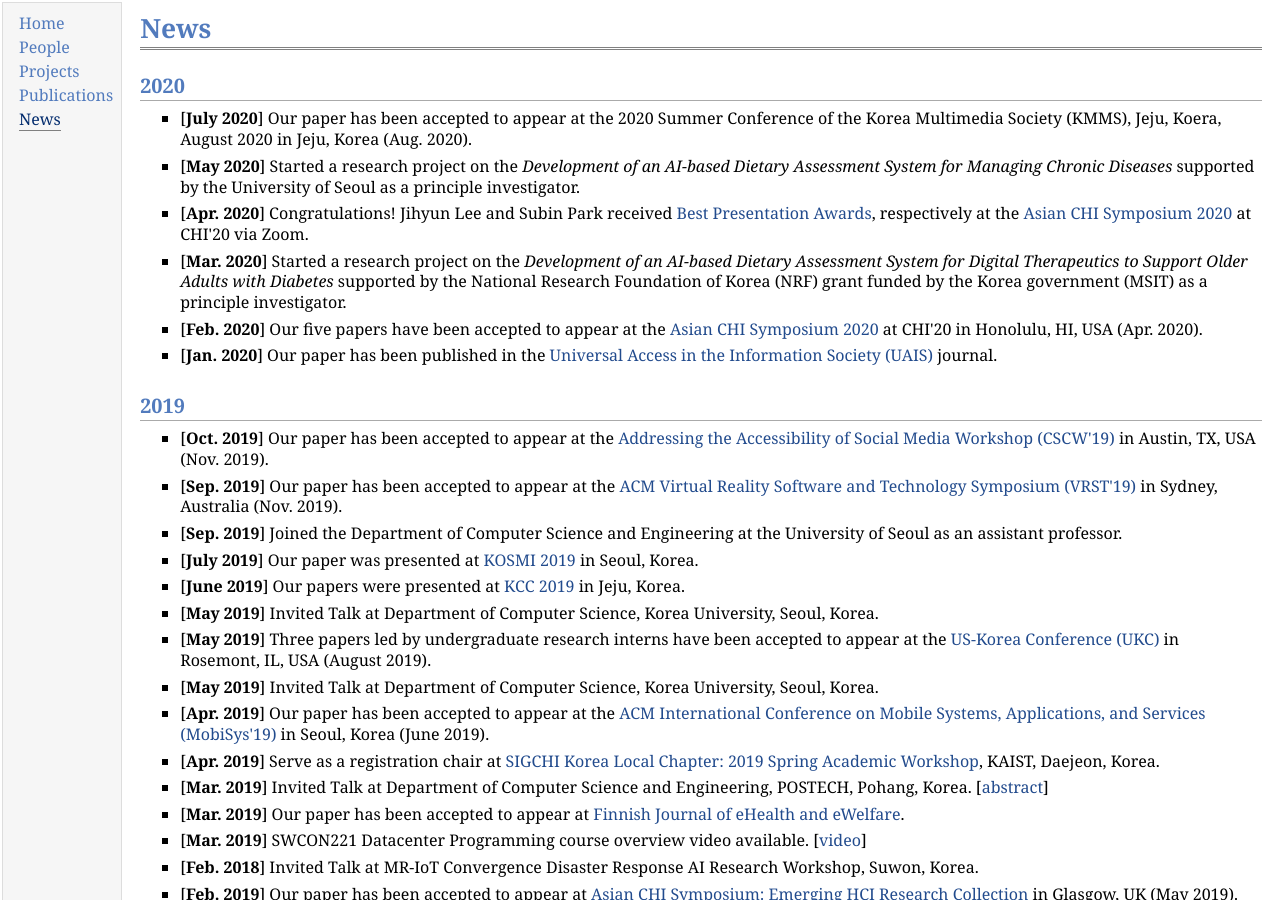
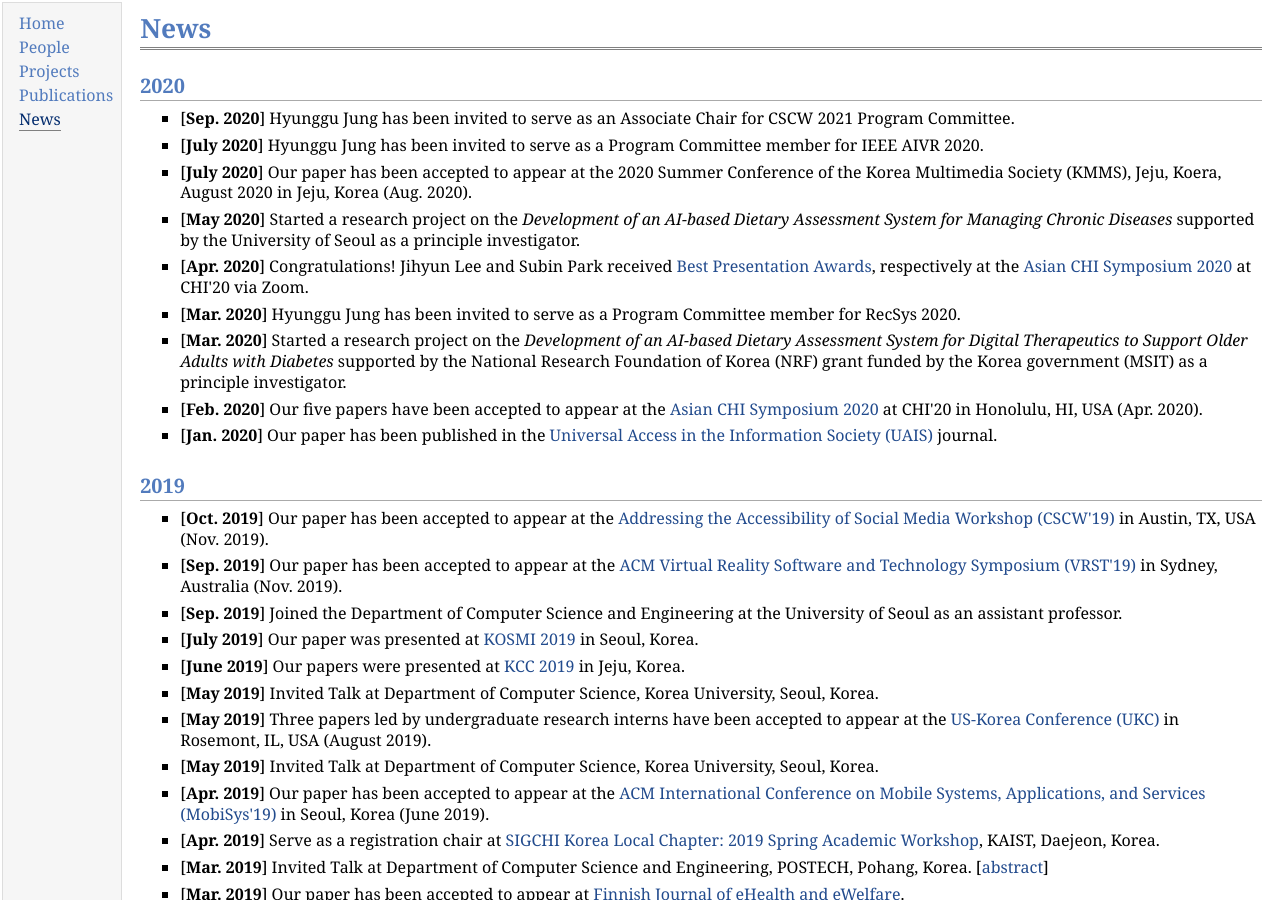
Before and after one commit to hcail/hcail-backup.github.io, a Jekyll site: the page news/news.html, which Jekyll copies as it is, in a window 1280 px wide and 900 px high. Built offline with Jekyll 4.4.1, drawn with Linux system fonts in a browser that asks for light colours.

Commit message:
news sungmin

```diff
--- a/index.html
+++ b/index.html
@@ -59,6 +59,10 @@
 </div></div>
 <h2>What's new?</h2>
 <ul>
+  <li><p>[<b>Sep. 2020</b>] Hyunggu Jung has been invited to serve as an Associate Chair for CSCW 2021 Program Committee.</p>
+  </li>
+  <li><p>[<b>July 2020</b>] Hyunggu Jung has been invited to serve as a Program Committee member for IEEE AIVR 2020.</p>
+  </li>
   <li><p>[<b>July 2020</b>] Our paper has been accepted to appear at the 2020 Summer Conference of the Korea Multimedia Society (KMMS), Jeju, Koera, August 2020 in Jeju, Korea (Aug. 2020).</p>
   </li>
   <li><p>[<b>May 2020</b>] Started a research project on the <i>Development of an AI-based Dietary Assessment System for Managing Chronic Diseases </i>
@@ -67,6 +71,8 @@
 <li><p>[<b>Apr. 2020</b>] Congratulations! Jihyun Lee and Subin Park received
   <a href="https://asian-chi.github.io/2020/awards/">Best Presentation Awards</a>, respectively at the
   <a href="https://asian-chi.github.io/2020/program/">Asian CHI Symposium 2020</a> at CHI'20 via Zoom.</p>
+</li>
+<li><p>[<b>Mar. 2020</b>] Hyunggu Jung has been invited to serve as a Program Committee member for RecSys 2020.</p>
 </li>
     <li><p>[<b>Mar. 2020</b>] Started a research project on the <i>Development of an AI-based Dietary Assessment System for Digital Therapeutics to Support Older Adults with Diabetes </i>
 supported by the National Research Foundation of Korea (NRF) grant funded by the Korea government (MSIT) as a principle investigator.</p>
--- a/news/news.html
+++ b/news/news.html
@@ -23,6 +23,10 @@
   </div>
   <h2>2020</h2>
   <ul>
+    <li><p>[<b>Sep. 2020</b>] Hyunggu Jung has been invited to serve as an Associate Chair for CSCW 2021 Program Committee.</p>
+    </li>
+    <li><p>[<b>July 2020</b>] Hyunggu Jung has been invited to serve as a Program Committee member for IEEE AIVR 2020.</p>
+    </li>
     <li><p>[<b>July 2020</b>] Our paper has been accepted to appear at the 2020 Summer Conference of the Korea Multimedia Society (KMMS), Jeju, Koera, August 2020 in Jeju, Korea (Aug. 2020).</p>
     </li>
     <li><p>[<b>May 2020</b>] Started a research project on the <i>Development of an AI-based Dietary Assessment System for Managing Chronic Diseases </i>
@@ -32,7 +36,9 @@
     <a href="https://asian-chi.github.io/2020/awards/">Best Presentation Awards</a>, respectively at the
     <a href="https://asian-chi.github.io/2020/program/">Asian CHI Symposium 2020</a> at CHI'20 via Zoom.</p>
   </li>
-      <li><p>[<b>Mar. 2020</b>] Started a research project on the <i>Development of an AI-based Dietary Assessment System for Digital Therapeutics to Support Older Adults with Diabetes </i>
+  <li><p>[<b>Mar. 2020</b>] Hyunggu Jung has been invited to serve as a Program Committee member for RecSys 2020.</p>
+  </li>
+        <li><p>[<b>Mar. 2020</b>] Started a research project on the <i>Development of an AI-based Dietary Assessment System for Digital Therapeutics to Support Older Adults with Diabetes </i>
   supported by the National Research Foundation of Korea (NRF) grant funded by the Korea government (MSIT) as a principle investigator.</p>
   </li>
       <li><p>[<b>Feb. 2020</b>] Our five papers have been accepted to appear at the <a href="https://asian-chi.github.io/2020//">Asian CHI Symposium 2020</a> at CHI'20 in Honolulu, HI, USA (Apr. 2020).</p>
--- a/people/people.html
+++ b/people/people.html
@@ -90,6 +90,11 @@
     <td class="c2"> <a href="https://www.linkedin.com/in/hyeonhakjeong/">
                     <b>Hyeonhak Jeong</b></a><br>Undergraduate Research Intern
                     <br>University of Seoul<br>uosmorrie24 [at] uos.ac.kr</td>
+    <td class="c2"> &nbsp;&nbsp;&nbsp;&nbsp;&nbsp;&nbsp;&nbsp;&nbsp;&nbsp;&nbsp;&nbsp;&nbsp;&nbsp;&nbsp;&nbsp;&nbsp;&nbsp;&nbsp;&nbsp;&nbsp;&nbsp;&nbsp;&nbsp;</td>
+    <td class="c2"> <img src="img/sna.png" width="110" style="vertical-align: -4px"></td>
+    <td class="c2"> <a href="https://www.linkedin.com/in/sungmin-na-823788179">
+                    <b>Sungmin Na</b></a><br>Research Intern
+                    <br>University of Washington<br>sn815 [at] uw.edu</td>
   </tr>
 </table>
 
```
Also changed, not shown: people/img/sna.png (added), 2 other files.
